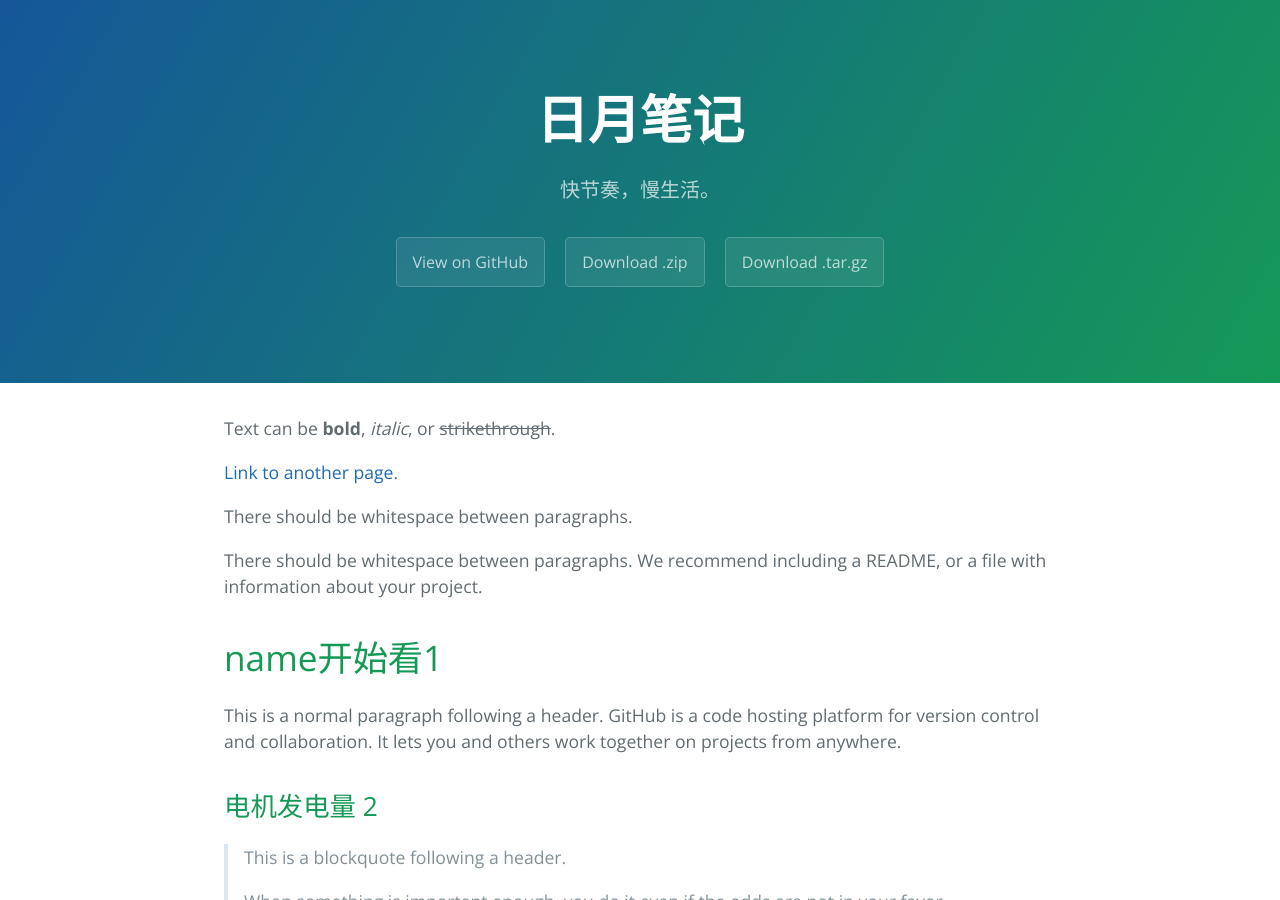
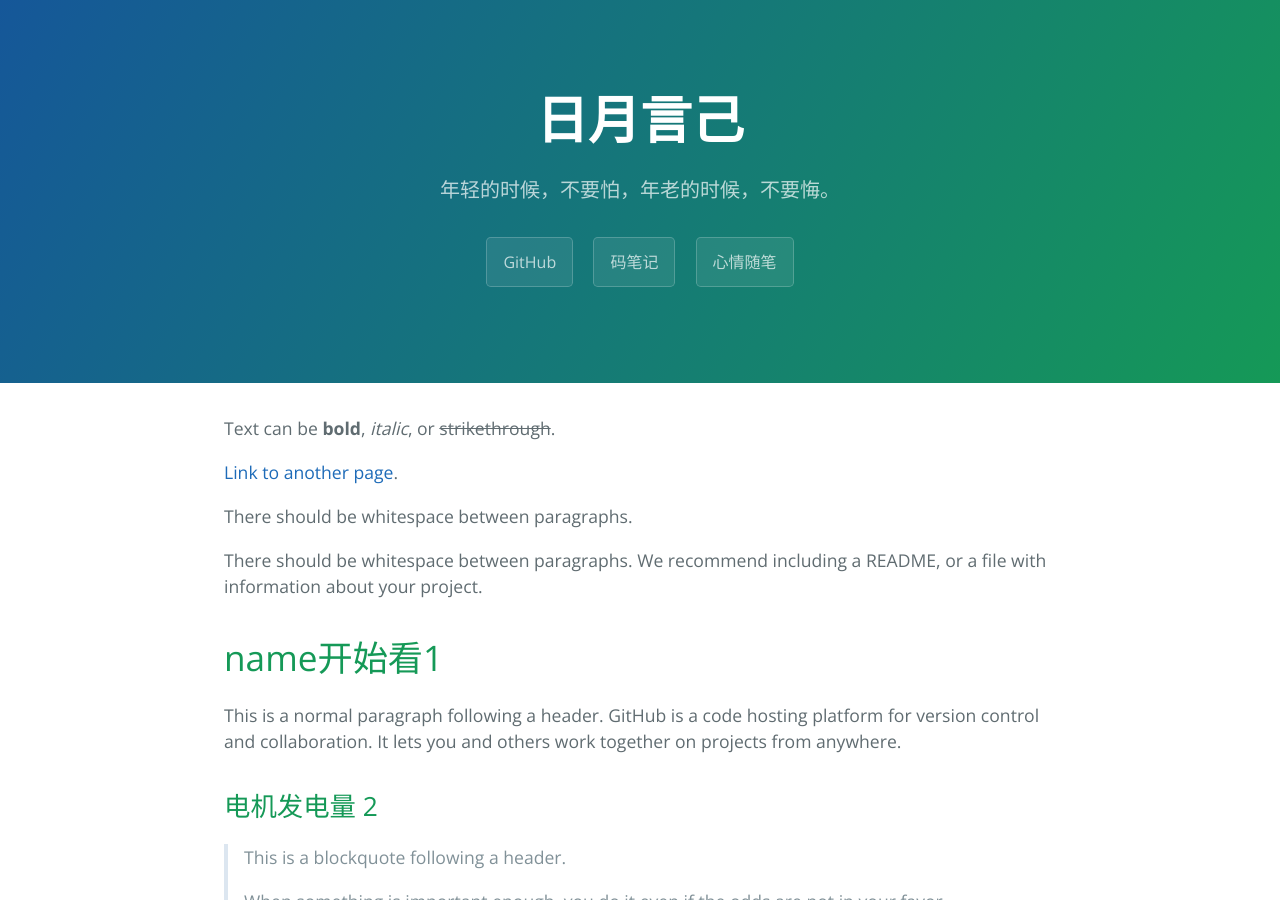
Before and after one commit to ShaoZeMing/docs, a Jekyll site: the page built from index.md, in a window 1280 px wide and 900 px high. Built offline with Jekyll 4.4.1, drawn with Linux system fonts in a browser that asks for light colours.

Commit message:
add post

```diff
--- a/_config.yml
+++ b/_config.yml
@@ -1,5 +1,5 @@
-title: 日月笔记
-description: 快节奏，慢生活。
+title: 日月言己
+description: 年轻的时候，不要怕，年老的时候，不要悔。
 show_downloads: true
 google_analytics:
 theme:
--- a/_layouts/default.html
+++ b/_layouts/default.html
@@ -13,11 +13,11 @@
       <h1 class="project-name">{{ site.title | default: site.github.repository_name }}</h1>
       <h2 class="project-tagline">{{ site.description | default: site.github.project_tagline }}</h2>
       {% if site.github.is_project_page %}
-        <a href="{{ site.github.repository_url }}" class="btn">View on GitHub</a>
+        <a href="{{ site.github.repository_url }}" class="btn">GitHub</a>
       {% endif %}
       {% if site.show_downloads %}
-        <a href="{{ site.github.zip_url }}" class="btn">Download .zip</a>
-        <a href="{{ site.github.tar_url }}" class="btn">Download .tar.gz</a>
+        <a href="{{ site.github.zip_url }}" class="btn">码笔记</a>
+        <a href="{{ site.github.tar_url }}" class="btn">心情随笔</a>
       {% endif %}
     </section>
 
```
